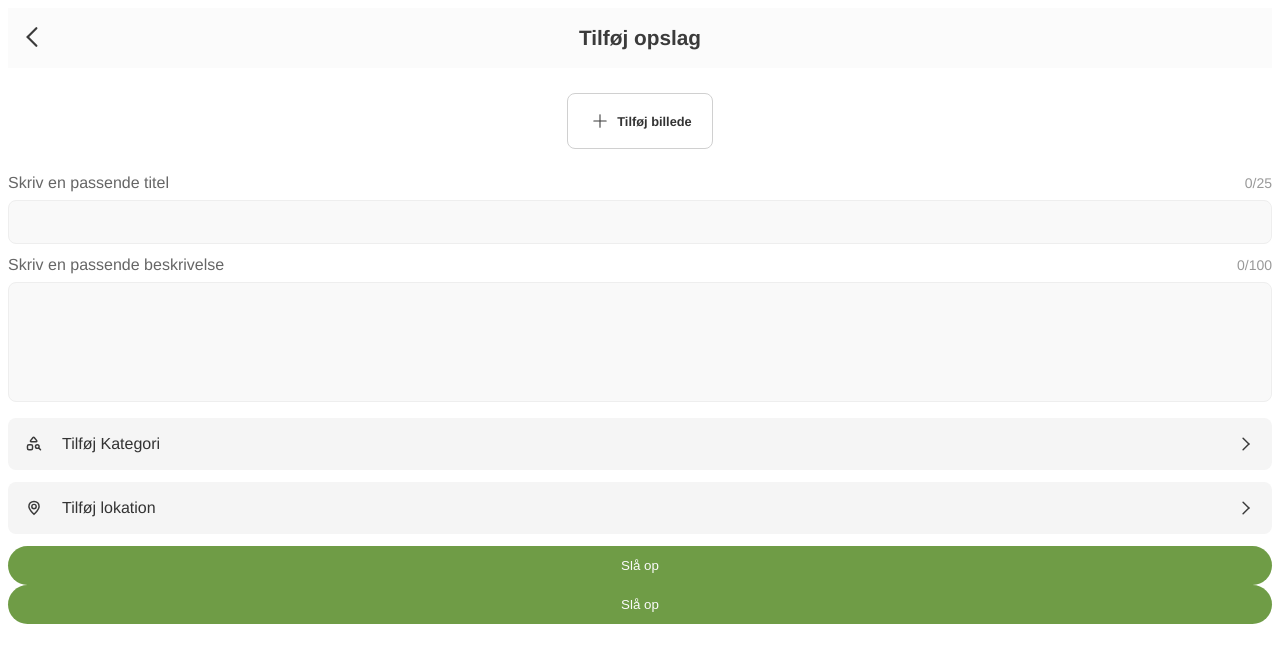
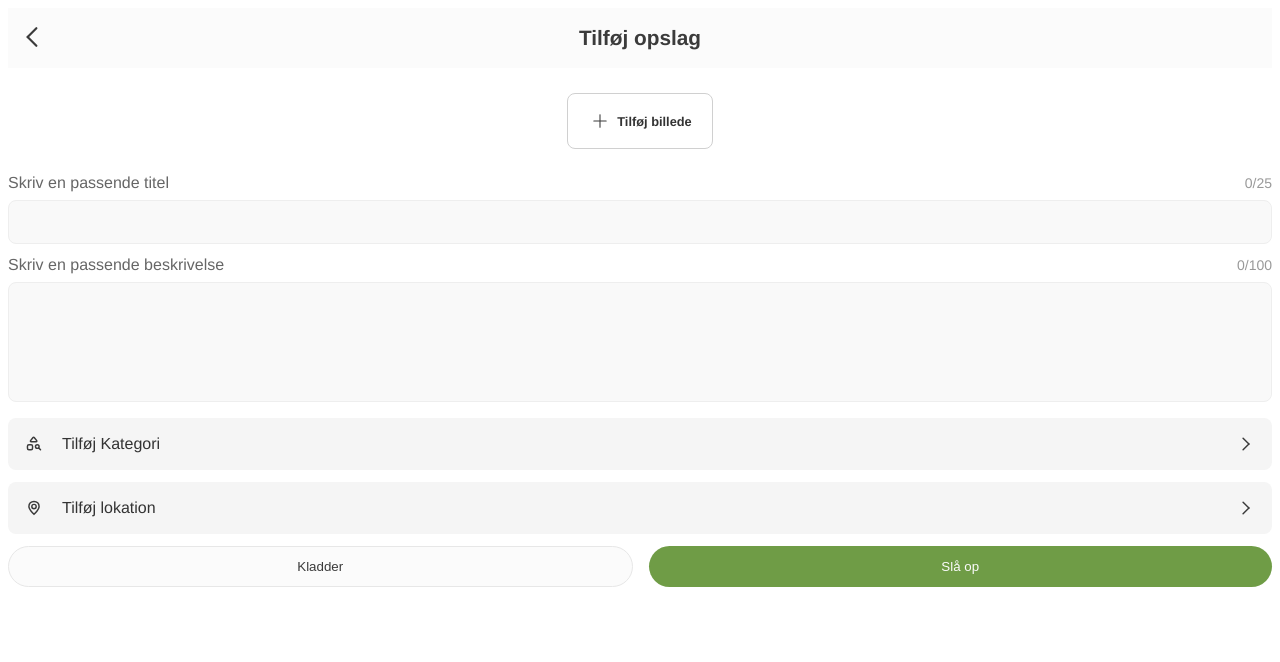
Before and after one commit to mamelishah/gemly-project-webapplication, a React (Vite) app: page /gemly-project-webapplication/post in a window 1280 px wide. Shown: the top 662 px of the page. Built offline with nearby package versions, Linux system fonts and the light colour scheme.

Commit message:
Refactor Post components: update PostButtonCard, PostDescriptionCard, and PostTitleCard to accept props; implement form submission in Post page

```diff
--- a/src/components/ui/input/PostCards/PostButtonCard.css
+++ b/src/components/ui/input/PostCards/PostButtonCard.css
@@ -7,3 +7,13 @@
   color: var(--background-white, #fbfbfb);
   cursor: pointer;
 }
+
+.post-button-post {
+  background-color: var(--brand-light-green, #6f9c46);
+}
+
+.kladder-button-post {
+  background-color: var(--background-white, #fbfbfb);
+  color: var(--regular-text, #6f9c46);
+  border: 1px solid var(--stroke-light-grey, #e7e7e7);
+}
--- a/src/components/ui/input/PostCards/PostButtonCard.tsx
+++ b/src/components/ui/input/PostCards/PostButtonCard.tsx
@@ -1,9 +1,21 @@
 import "./PostButtonCard.css";
 
-function PostButtonCard() {
+function PostButtonCard({
+  title,
+  classNameButton,
+  onClickMethod,
+}: {
+  title: string;
+  classNameButton?: string;
+  onClickMethod?: () => void;
+}) {
   return (
-    <button className="post-button" onClick={() => alert("Post submitted!")}>
-      Slå op
+    <button
+      className={`post-button ${classNameButton}`}
+      onClick={onClickMethod}
+      type="button"
+    >
+      {title}
     </button>
   );
 }
--- a/src/components/ui/input/PostCards/PostDescriptionCard.tsx
+++ b/src/components/ui/input/PostCards/PostDescriptionCard.tsx
@@ -1,8 +1,16 @@
 import "./PostDescriptionCard.css";
-import { useState } from "react";
 
-function PostDescriptionCard({ description }) {
-  const [text, setText] = useState("");
+type PostDescriptionCardProps = {
+  description: string;
+  text: string;
+  setText: React.Dispatch<React.SetStateAction<string>>;
+};
+
+function PostDescriptionCard({
+  description,
+  text,
+  setText,
+}: PostDescriptionCardProps) {
   const maxLength = 100;
 
   return (
@@ -13,9 +21,9 @@ function PostDescriptionCard({ description }) {
           {text.length}/{maxLength}
         </span>
       </div>
+
       <textarea
         className="post-description-card"
-        placeholder=""
         value={text}
         onChange={(e) => setText(e.target.value.slice(0, maxLength))}
         maxLength={maxLength}
--- a/src/components/ui/input/PostCards/PostTitleCard.tsx
+++ b/src/components/ui/input/PostCards/PostTitleCard.tsx
@@ -1,8 +1,12 @@
 import "./PostTitleCard.css";
-import { useState } from "react";
 
-function PostTitleCard({ title }) {
-  const [text, setText] = useState("");
+type PostTitleCardProps = {
+  title: string;
+  text: string;
+  setText: React.Dispatch<React.SetStateAction<string>>;
+};
+
+function PostTitleCard({ title, text, setText }: PostTitleCardProps) {
   const maxLength = 25;
 
   return (
@@ -13,10 +17,10 @@ function PostTitleCard({ title }) {
           {text.length}/{maxLength}
         </span>
       </div>
+
       <input
         className="post-title-card"
         type="text"
-        placeholder=""
         value={text}
         onChange={(e) => setText(e.target.value.slice(0, maxLength))}
         maxLength={maxLength}
--- a/src/pages/Post.css
+++ b/src/pages/Post.css
@@ -5,3 +5,10 @@
   overflow-x: hidden;
   box-sizing: border-box;
 }
+
+.button-container {
+  display: flex;
+  flex-direction: row;
+  justify-content: space-between;
+  gap: 16px;
+}
--- a/src/pages/Post.tsx
+++ b/src/pages/Post.tsx
@@ -9,14 +9,47 @@ import MapLocation from "../assets/icons/card funktioner/mapLocation-icon.svg";
 import TopBar from "../components/ui/layout/TopBar";
 import PostButtonCard from "../components/ui/input/PostCards/PostButtonCard";
 import "./Post.css";
+import { useNavigate } from "react-router";
+
+import React, { useState } from "react";
+const URL = import.meta.env.VITE_SUPABASE_URL;
 
 function Post() {
+  const [titleText, setTitleText] = useState("");
+  const [descriptionText, setDescriptionText] = useState("");
+  const navigate = useNavigate();
+
+  async function handleSubmit() {
+    await fetch(`${URL}/post_users`, {
+      method: "POST",
+      headers: {
+        "Content-Type": "application/json",
+        apikey: import.meta.env.VITE_SUPABASE_APIKEY,
+        // Authorization: `${import.meta.env.VITE_SUPABASE_APIKEY}`,
+      },
+      body: JSON.stringify({
+        title: titleText.trim(),
+        description: descriptionText.trim(),
+      }),
+    });
+
+    navigate("/");
+  }
+
   return (
     <div className="post-container">
       <TopBar title="Tilføj opslag" showLeftIcon={true} showRightIcon={false} />
       <PostPictureCard icon={PlusBigIcon} />
-      <PostTitleCard title="Skriv en passende titel" />
-      <PostDescriptionCard description="Skriv en passende beskrivelse" />
+      <PostTitleCard
+        title="Skriv en passende titel"
+        text={titleText}
+        setText={setTitleText}
+      />
+      <PostDescriptionCard
+        description="Skriv en passende beskrivelse"
+        text={descriptionText}
+        setText={setDescriptionText}
+      />
       <PostCategoryCard
         categoryIcon={CategoryIcon}
         title="Tilføj Kategori"
@@ -28,8 +61,16 @@ function Post() {
         icon={ArrowRightIcon}
       />
       <div className="button-container">
-        <PostButtonCard />
-        <PostButtonCard />
+        <PostButtonCard
+          title="Kladder"
+          classNameButton="kladder-button-post"
+          onClickMethod={() => alert("Gemt til kladder!")}
+        />
+        <PostButtonCard
+          title="Slå op"
+          classNameButton="post-button-post"
+          onClickMethod={handleSubmit}
+        />
       </div>
     </div>
   );
```
Also changed, not shown: src/pages/Account.tsx (+6 -6 lines), 1 other file (tests, documents, lock files or other folders).
